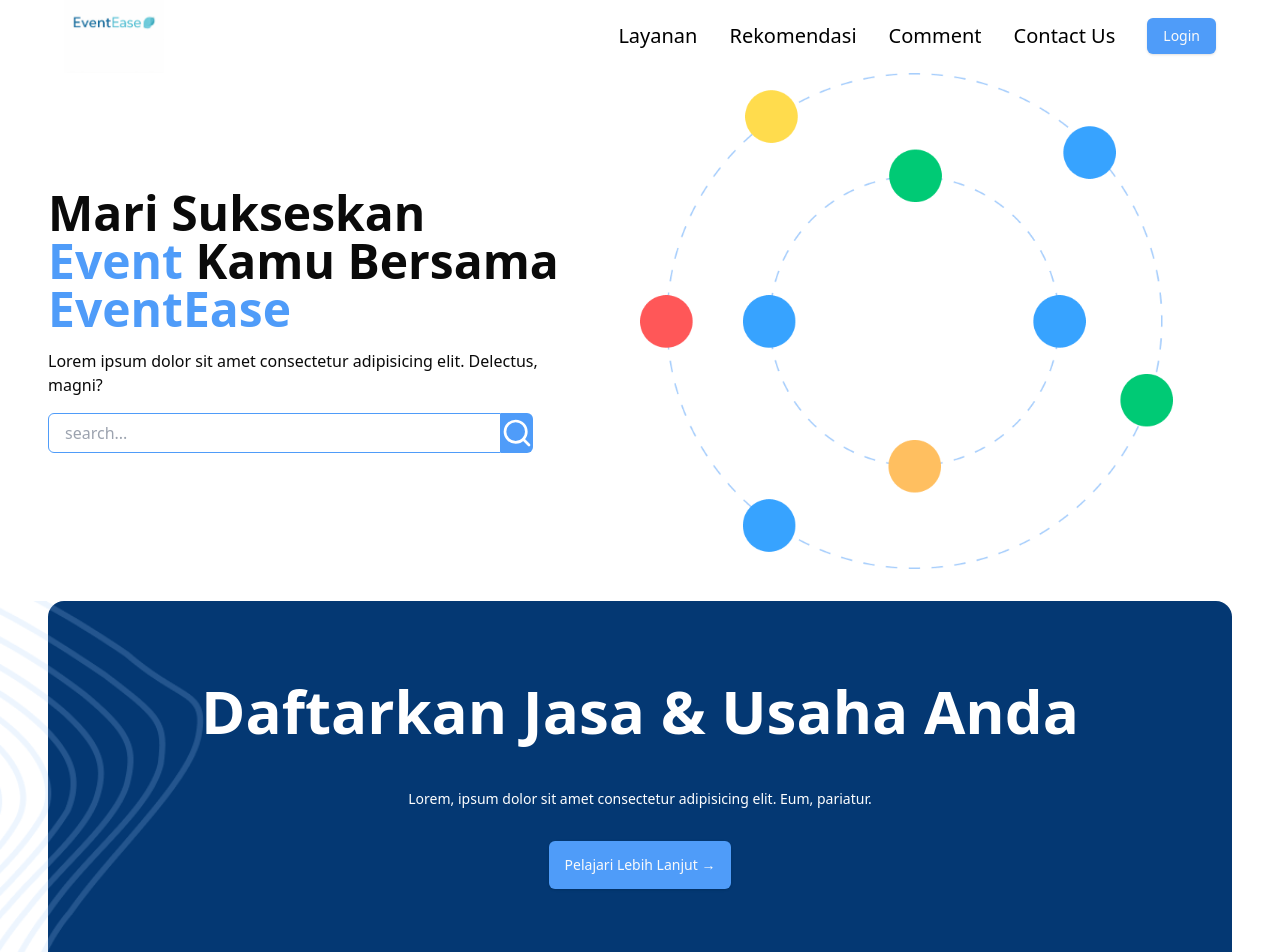
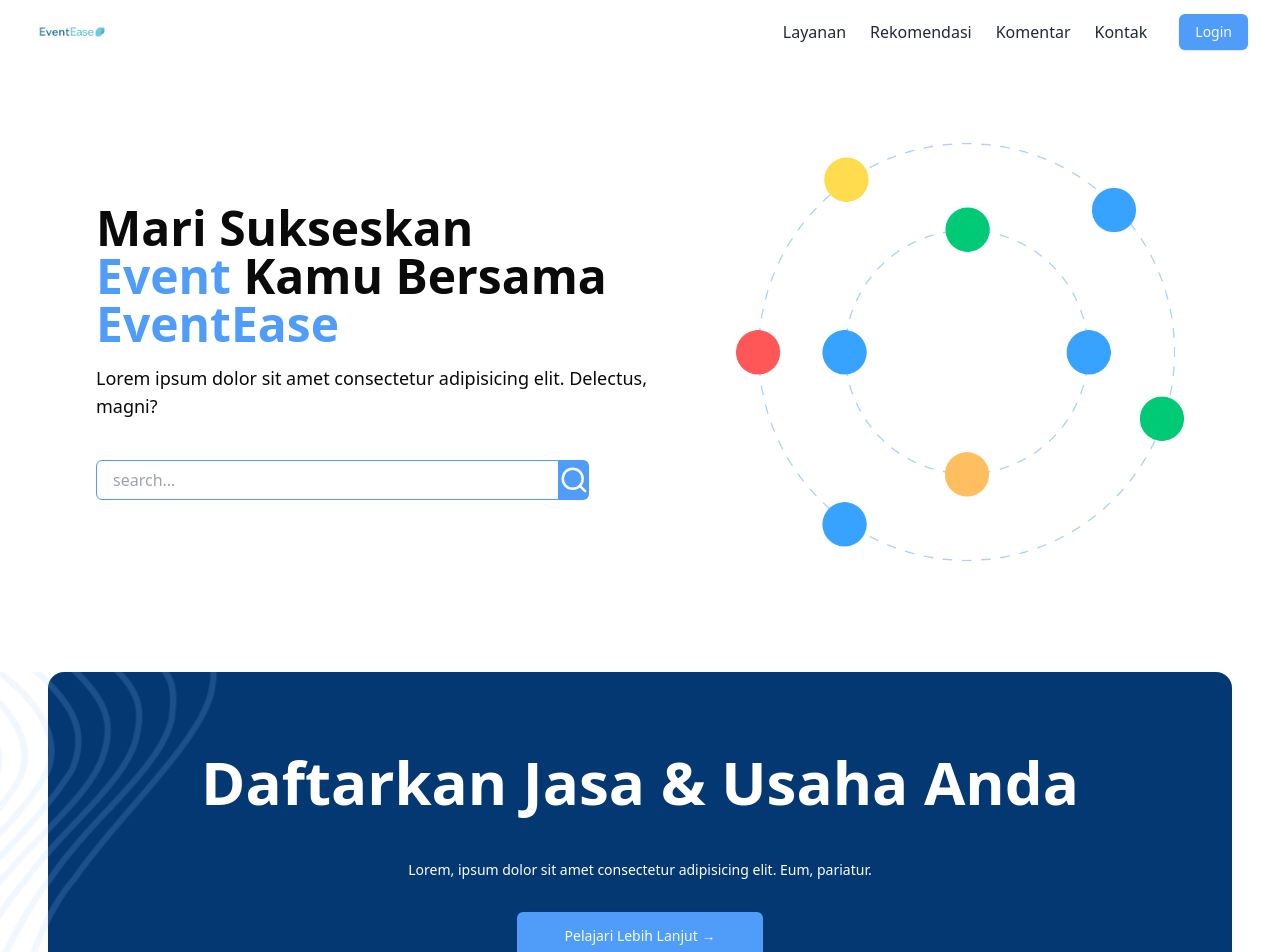
Before and after one commit to princeofverry/eventease, a Next.js app: page / in a window 1280 px wide. Shown: the top 952 px of the page. Built offline with nearby package versions, Linux system fonts and the light colour scheme.

Commit message:
fix: responsive n many style

```diff
--- a/src/app/Pages/HomePage.jsx
+++ b/src/app/Pages/HomePage.jsx
@@ -4,27 +4,46 @@ import circle from '/public/circle.png'
 
 const HomePage = () => {
     return (
-        <div className='flex flex-row items-center'>
-            {/* Kontainer Teks di Kiri */}
-            <div className='px-12 w-1/2'>
-                <div className='font-bold text-5xl w-full text-left mb-4'>
+        <div className='relative flex flex-col md:flex-row items-center justify-evenly px-4 md:px-12 py-8 md:py-16'>
+            {/* Kontainer Gambar untuk Mobile - Berada di belakang */}
+            <div className='absolute inset-0 z-0 md:hidden opacity-20'>
+                <div className='relative w-full h-full'>
+                    <Image
+                        alt='circle background'
+                        src={circle}
+                        fill
+                        className='object-contain object-center'
+                        priority
+                    />
+                </div>
+            </div>
+
+            {/* Kontainer Teks di Kiri - Ditinggikan di atas gambar */}
+            <div className='relative z-10 w-full md:w-1/2 text-center md:text-left px-4 md:px-0'>
+                <div className='font-bold text-3xl md:text-4xl lg:text-5xl w-full mb-4'>
                     <h1>Mari Sukseskan</h1>
-                    <h1><a className='text-[#4F9CF9]'>Event</a> Kamu Bersama</h1>
-                    <h1><a className='text-[#4F9CF9]'>EventEase</a></h1>
+                    <h1><span className='text-[#4F9CF9]'>Event</span> Kamu Bersama</h1>
+                    <h1><span className='text-[#4F9CF9]'>EventEase</span></h1>
                 </div>
-                <p>Lorem ipsum dolor sit amet consectetur adipisicing elit. Delectus, magni?</p>
+                <p className='mb-6 text-base md:text-lg max-w-prose mx-auto md:mx-0'>
+                    Lorem ipsum dolor sit amet consectetur adipisicing elit. Delectus, magni?
+                </p>
+                <div className='flex justify-center md:justify-start'>
                     <Search />
                 </div>
+            </div>
 
-            {/* Gambar di Kanan */}
-            <div className='w-5/12 right-12'>
+            {/* Gambar di Kanan untuk Desktop */}
+            <div className='hidden md:block w-5/12 max-w-md'>
+                <div className='relative w-full aspect-square'>
                     <Image
                         alt='circle'
                         src={circle}
-                    layout="contain" // Mengisi kontainer secara penuh
-                    objectFit="contain" // Menjaga gambar tetap proporsional dan menutupi area
+                        fill
+                        className='object-contain'
                         priority
                     />
+                </div>
             </div>
         </div>
     )
--- a/src/app/layout.js
+++ b/src/app/layout.js
@@ -15,7 +15,7 @@ const geistMono = localFont({
 });
 
 export const metadata = {
-  title: "Create Next App",
+  title: "eventease",
   description: "Generated by create next app",
 };
 
--- a/src/components/Admin/AccountForm.jsx
+++ b/src/components/Admin/AccountForm.jsx
@@ -1,6 +1,7 @@
 "use client";
 
 import React from "react";
+import { Button } from "../ui/button";
 
 export default function AccountForm() {
   const handleSubmit = (e) => {
@@ -65,6 +66,7 @@ export default function AccountForm() {
               required
             />
           </div>
+          <Button className="my-4">Submit</Button>
         </form>
       </div>
     </section>
--- a/src/components/Admin/ProfileSidebar.jsx
+++ b/src/components/Admin/ProfileSidebar.jsx
@@ -1,5 +1,6 @@
 "use client";
 
+import Image from "next/image";
 import React from "react";
 
 export default function ProfileSidebar({ setActivePage }) {
@@ -12,7 +13,7 @@ export default function ProfileSidebar({ setActivePage }) {
   return (
     <aside className="flex flex-col items-center px-4 py-10 font-semibold rounded-lg bg-blue-400 bg-opacity-10 min-w-[240px] w-[262px]">
       <div className="flex flex-col items-center text-xl leading-relaxed text-black">
-        <img
+        <Image
           loading="lazy"
           src="/Avatar.png"
           alt="Sofia Havertz Profile"
@@ -25,11 +26,10 @@ export default function ProfileSidebar({ setActivePage }) {
           <button
             key={item}
             onClick={() => handleNavigation(item)}
-            className={`py-2 text-left hover:bg-blue-50 focus:bg-blue-50 focus:outline-none ${
-              index === 0
+            className={`py-2 text-left hover:bg-blue-50 focus:bg-blue-50 focus:outline-none ${index === 0
                 ? "border-b border-solid border-b-neutral-900 text-neutral-900"
                 : "border-b border-solid border-b-white border-b-opacity-0"
-            } ${index > 0 ? "mt-3" : ""} w-full`}
+              } ${index > 0 ? "mt-3" : ""} w-full`}
           >
             {item}
           </button>
--- a/src/components/ui/CardDaftar.jsx
+++ b/src/components/ui/CardDaftar.jsx
@@ -5,16 +5,33 @@ import abstract from '/public/abstract.png'
 
 const CardDaftar = () => {
   return (
-    <>
-      <div className='w-full px-12 relative'>
-        <Image src={abstract} className='absolute left-0' alt='abstract' height={400} width={300}/>
-        <div className='bg-[#043873] rounded-2xl flex py-8 flex-col items-center text-white my-8'>
-          <h1 className='font-bold text-6xl my-12'>Daftarkan Jasa & Usaha Anda</h1>
-          <p className='text-sm mb-8'>Lorem, ipsum dolor sit amet consectetur adipisicing elit. Eum, pariatur.</p>
-          <Button className="mb-12 bg-[#4F9CF9] py-6">Pelajari Lebih Lanjut →</Button>
+    <div className='w-full px-4 sm:px-6 md:px-12 relative'>
+      <div className='bg-[#043873] rounded-2xl flex py-8 flex-col items-center text-white my-8 overflow-hidden'>
+        {/* Background Image - Positioned Responsively */}
+        <div className='absolute left-0 top-0 w-1/4 h-full opacity-80 z-0'>
+          <Image
+            src={abstract}
+            alt='abstract background'
+            layout='fill'
+            objectFit='cover'
+            objectPosition='left center'
+          />
         </div>
+
+        {/* Content Container */}
+        <div className='relative z-10 text-center px-4 sm:px-8 md:px-12'>
+          <h1 className='font-bold text-3xl sm:text-4xl md:text-5xl lg:text-6xl my-6 sm:my-8 md:my-12'>
+            Daftarkan Jasa & Usaha Anda
+          </h1>
+          <p className='text-xs sm:text-sm mb-6 sm:mb-8 max-w-2xl mx-auto'>
+            Lorem, ipsum dolor sit amet consectetur adipisicing elit. Eum, pariatur.
+          </p>
+          <Button className="mb-6 sm:mb-8 md:mb-12 bg-[#4F9CF9] py-3 sm:py-4 md:py-6 px-6 sm:px-8 md:px-12">
+            Pelajari Lebih Lanjut →
+          </Button>
+        </div>
+      </div>
     </div>
-    </>
   )
 }
 
--- a/src/components/ui/Footer.jsx
+++ b/src/components/ui/Footer.jsx
@@ -1,7 +1,16 @@
+'use client'
 import React from 'react';
+import { usePathname } from 'next/navigation';
 import { Facebook, Instagram, Twitter, Mail, MapPin, Phone } from 'lucide-react';
 
 const Footer = () => {
+    const pathname = usePathname()
+
+    // Hide footer on login page
+    if (pathname === '/login') {
+        return null
+    }
+
     return (
         <footer className="bg-[#043873] text-white">
             <div className="container mx-auto px-6 py-12">
--- a/src/components/ui/Navbar.jsx
+++ b/src/components/ui/Navbar.jsx
@@ -1,25 +1,102 @@
+'use client'
 import Image from 'next/image'
-import React from 'react'
+import React, { useState } from 'react'
+import Link from 'next/link'
+import { usePathname } from 'next/navigation'
 import logo from '/public/eventease.png'
 import { Button } from '@/components/ui/button'
+import { Menu, X } from 'lucide-react'
 
 const Navbar = () => {
+  const pathname = usePathname()
+  const [isMenuOpen, setIsMenuOpen] = useState(false)
+
+  // Hide navbar on login page
+  if (pathname === '/login') {
+    return null
+  }
+
+  const toggleMenu = () => {
+    setIsMenuOpen(!isMenuOpen)
+  }
+
+  const navItems = [
+    { label: 'Layanan', href: '/' },
+    { label: 'Rekomendasi', href: '/' },
+    { label: 'Komentar', href: '/' },
+    { label: 'Kontak', href: '/' }
+  ]
+
   return (
-    <>
-      <div className="flex items-center justify-between px-16">
-        <div>
-          <Image src={logo} alt="logo" width={100} height={100} />
+    <nav className="bg-white">
+      <div className="max-w-7xl mx-auto px-4 sm:px-6 lg:px-8">
+        <div className="flex items-center justify-between h-16">
+          {/* Logo */}
+          <div className="flex-shrink-0">
+            <Link href="/" className="flex items-center">
+              <Image
+                src={logo}
+                alt="EventEase Logo"
+                width={80}
+                height={80}
+                className="transition-transform duration-300 hover:scale-105"
+              />
+            </Link>
+          </div>
+
+          {/* Desktop Navigation */}
+          <div className="hidden md:flex items-center space-x-4">
+            <ul className="flex items-center space-x-6 text-gray-800 font-medium">
+              {navItems.map((item) => (
+                <li key={item.label}>
+                  <Link
+                    href={item.href}
+                    className="hover:text-blue-600 transition-colors duration-300 relative after:absolute after:bottom-[-4px] after:left-0 after:w-0 after:h-0.5 after:bg-blue-600 hover:after:w-full after:transition-all after:duration-300"
+                  >
+                    {item.label}
+                  </Link>
+                </li>
+              ))}
+            </ul>
+            <Link href="/login">
+              <Button className="ml-4">Login</Button>
+            </Link>
+          </div>
+
+          {/* Mobile Menu Button */}
+          <div className="md:hidden flex items-center">
+            <button
+              onClick={toggleMenu}
+              className="text-gray-800 hover:text-blue-600 focus:outline-none"
+              aria-label="Toggle menu"
+            >
+              {isMenuOpen ? <X size={24} /> : <Menu size={24} />}
+            </button>
+          </div>
         </div>
-        {/* Menambahkan class untuk navbar */}
-        <ul className="text-black text-xl flex items-center space-x-8">
-          <li>Layanan</li>
-          <li>Rekomendasi</li>
-          <li>Comment</li>
-          <li>Contact Us</li>
-          <Button>Login</Button>
-        </ul>
+
+        {/* Mobile Menu */}
+        {isMenuOpen && (
+          <div className="md:hidden absolute left-0 right-0 bg-white shadow-lg">
+            <div className="px-2 pt-2 pb-3 space-y-1 sm:px-3">
+              {navItems.map((item) => (
+                <Link
+                  key={item.label}
+                  href={item.href}
+                  className="text-gray-800 hover:bg-gray-200 block px-3 py-2 rounded-md text-base font-medium"
+                  onClick={toggleMenu}
+                >
+                  {item.label}
+                </Link>
+              ))}
+              <div className="px-3 py-2">
+                <Button className="w-full">Login</Button>
+              </div>
+            </div>
+          </div>
+        )}
       </div>
-    </>
+    </nav>
   )
 }
 
--- a/src/components/ui/search.jsx
+++ b/src/components/ui/search.jsx
@@ -4,8 +4,8 @@ import React from 'react'
 const Search = () => {
     return (
         <>
-            <div className='flex flex-row items-center mt-4'>
-                <input type="text" placeholder='search...' className='px-4 h-10 w-5/6 border border-[#4F9CF9] rounded-md rounded-r-none' />
+            <div className='flex flex-row items-center w-5/6 mt-4'>
+                <input type="text" placeholder='search...' className='px-4 h-10 w-full border border-[#4F9CF9] rounded-md rounded-r-none' />
                 <SearchIcon className='bg-[#4F9CF9] text-white h-10 w-8 rounded-l-none rounded-md' />
             </div>
         </>
```
Also changed, not shown: src/components/ui/EventOrganizer.jsx (+5 -5 lines), public/eventease.png. Lines whose indentation alone changed are shown as unchanged.
